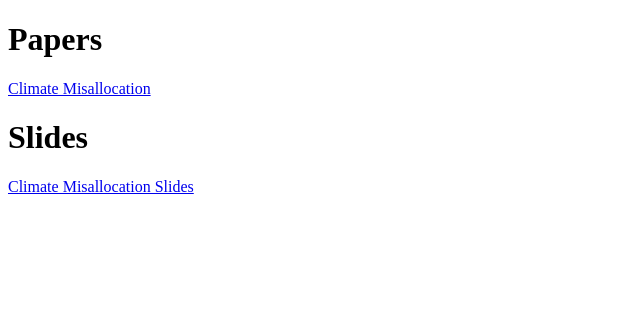
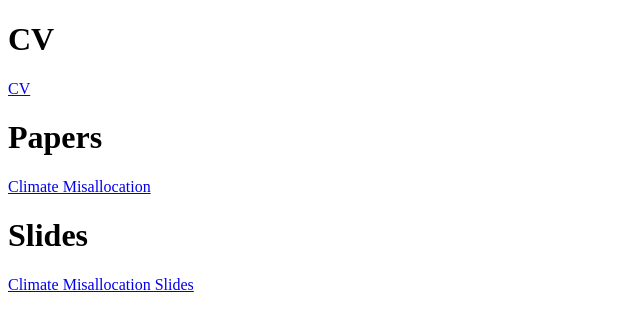
Before and after one commit to ltz567/papers, a plain HTML site: page index.html in a window 1280 px wide. Shown: the whole page, without its empty margins (0-640 px from the left). Drawn offline with Linux system fonts and the light colour scheme.

Commit message:
Update index.html

```diff
--- a/index.html
+++ b/index.html
@@ -1,6 +1,10 @@
 <!DOCTYPE html>
 <html>
 <body>
+  <h1>CV</h1>
+  <p>
+  <a href="Tianzi_CV.pdf" target="_blank">CV</a>
+</p>
 <h1>Papers</h1>
   <p>
   <a href="climate_allocation.pdf" target="_blank">Climate Misallocation</a>
```
